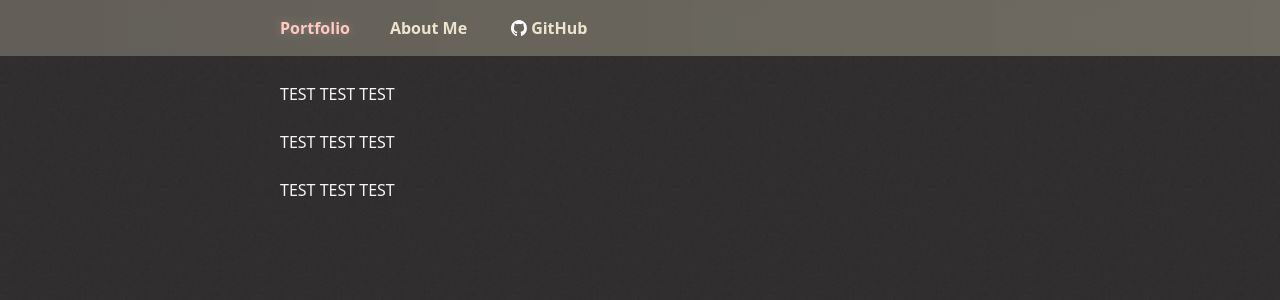
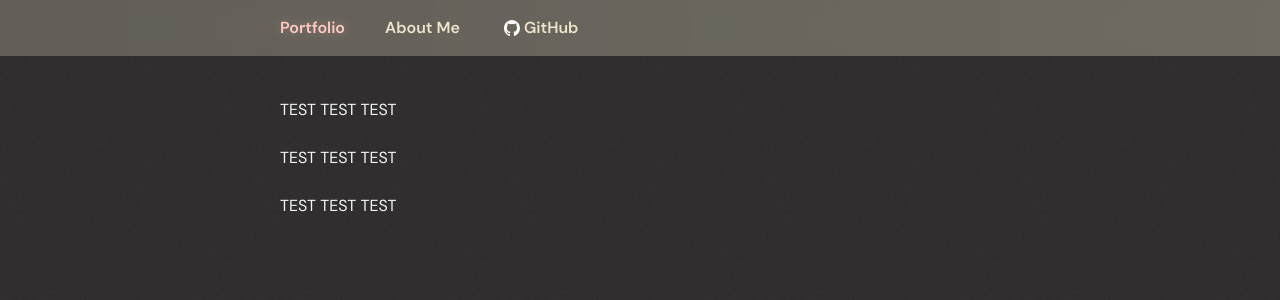
Before and after one commit to SirJeremy/sirjeremy-website, a React (Vite) app: page / in a window 1280 px wide. Shown: the top 300 px of the page. Built offline with nearby package versions, Linux system fonts and the light colour scheme.

Commit message:
Added DM Sans as font

```diff
--- a/src/index.css
+++ b/src/index.css
@@ -2,6 +2,17 @@
 @tailwind components;
 @tailwind utilities;
 
+/* DM Sans is liscened under Open Font Liscense */
+@font-face {
+  font-family: "DM Sans";
+  src: url("src/assets/fonts/DM_Sans/DMSans-VariableFont_opsz,wght.ttf");
+  font-style: normal;
+}
+@font-face {
+  font-family: "DM Sans";
+  src: url("src/assets/fonts/DM_Sans/DMSans-Italic-VariableFont_opsz,wght.ttf");
+  font-style: italic;
+}
 
 @layer components {
   /* Used by any element that needs to be inset to page borders */
@@ -32,7 +43,7 @@
 
   /* Default formatting for page container, which hosts the main content of the page */
   .page-container {
-    @apply page-block pt-20 pb-8;
+    @apply page-block pt-24 pb-8;
   }
 
   /* Formating for image contained within markdown content. This one floats left at half size. */
--- a/tailwind.config.js
+++ b/tailwind.config.js
@@ -1,4 +1,7 @@
 /** @type {import('tailwindcss').Config} */
+
+const defaultTheme = require('tailwindcss/defaultTheme')
+
 export default {
   content: [
     "./index.html",
@@ -50,6 +53,9 @@ export default {
           },
         },
       }),
+      fontFamily: {
+        'sans': ['"DM Sans"', ...defaultTheme.fontFamily.sans],
+      },
     },
   },
   plugins: [
```
Also changed, not shown: src/assets/fonts/DM_Sans/DMSans-Italic-VariableFont_opsz,wght.ttf (added), src/assets/fonts/DM_Sans/DMSans-VariableFont_opsz,wght.ttf (added), src/assets/fonts/DM_Sans/OFL.txt (added).
